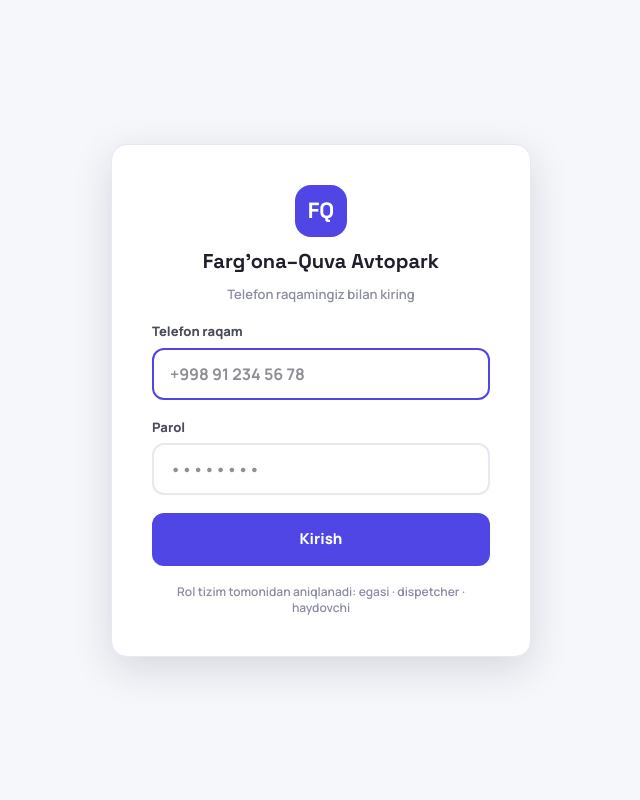
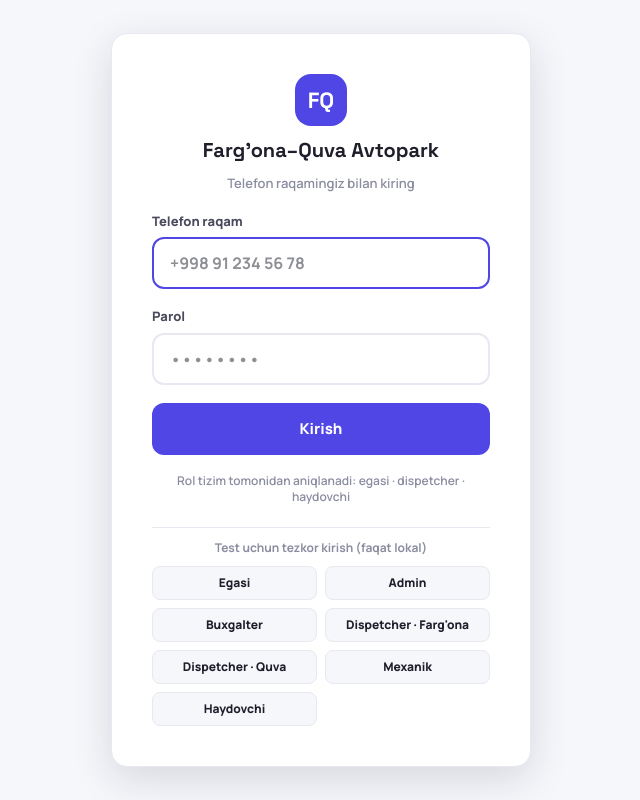
Before and after one commit to baron221/avtopark, a Next.js app: page /login in a window 1280 px wide. Shown: the whole page, without its empty margins (319-959 px from the left). Built offline with nearby package versions, Linux system fonts and the light colour scheme; no server answers.

Commit message:
Add dev-only quick-login buttons for each test role on the login page
Renders one button per seeded test account (6 roles + both dispatcher
points) so manual role testing doesn't require typing credentials each
time. Hidden whenever NODE_ENV is production, so it never reaches the
deployed/live site.

```diff
--- /dev/null
+++ b/src/app/login/QuickLoginButtons.tsx
@@ -0,0 +1,39 @@
+import { quickLoginAction } from "./actions";
+
+const TEST_PASSWORD = "parol123";
+
+const ACCOUNTS = [
+  { label: "Egasi", phone: "+998901111101" },
+  { label: "Admin", phone: "+998901111102" },
+  { label: "Buxgalter", phone: "+998901111103" },
+  { label: "Dispetcher · Farg'ona", phone: "+998901111104" },
+  { label: "Dispetcher · Quva", phone: "+998901111107" },
+  { label: "Mexanik", phone: "+998901111105" },
+  { label: "Haydovchi", phone: "+998901111106" },
+];
+
+// Only for local development — never rendered against the deployed/production
+// build, since these are the seeded test accounts' real credentials.
+export function QuickLoginButtons() {
+  if (process.env.NODE_ENV === "production") return null;
+
+  return (
+    <div className="flex flex-col gap-2.5 pt-3 mt-1 border-t border-border">
+      <div className="text-xs text-muted-2 font-bold text-center">Test uchun tezkor kirish (faqat lokal)</div>
+      <div className="grid grid-cols-2 gap-2">
+        {ACCOUNTS.map((acc) => (
+          <form key={acc.phone} action={quickLoginAction}>
+            <input type="hidden" name="phone" value={acc.phone} />
+            <input type="hidden" name="password" value={TEST_PASSWORD} />
+            <button
+              type="submit"
+              className="w-full bg-page border border-border rounded-lg py-2 px-2 text-xs font-extrabold text-heading hover:border-primary hover:text-primary"
+            >
+              {acc.label}
+            </button>
+          </form>
+        ))}
+      </div>
+    </div>
+  );
+}
--- a/src/app/login/actions.ts
+++ b/src/app/login/actions.ts
@@ -5,6 +5,16 @@ import { signIn } from "@/auth";
 import { ACCOUNT_LOCKED_CODE, LOCKOUT_MINUTES } from "@/auth";
 
 export type LoginState = { error: string };
+
+// Dev-only convenience: skips the two-field form for quick role testing.
+// QuickLoginButtons never renders in production, so this has no prod exposure.
+export async function quickLoginAction(formData: FormData) {
+  await signIn("credentials", {
+    phone: formData.get("phone"),
+    password: formData.get("password"),
+    redirectTo: "/",
+  });
+}
 
 export async function loginAction(_prevState: LoginState, formData: FormData): Promise<LoginState> {
   try {
--- a/src/app/login/page.tsx
+++ b/src/app/login/page.tsx
@@ -1,5 +1,6 @@
 import { Card } from "@/components/ui/Card";
 import { LoginForm } from "./LoginForm";
+import { QuickLoginButtons } from "./QuickLoginButtons";
 
 export default function LoginPage() {
   return (
@@ -13,6 +14,7 @@ export default function LoginPage() {
           <div className="text-[13px] text-muted-2 font-semibold">Telefon raqamingiz bilan kiring</div>
         </div>
         <LoginForm />
+        <QuickLoginButtons />
       </Card>
     </div>
   );
```
